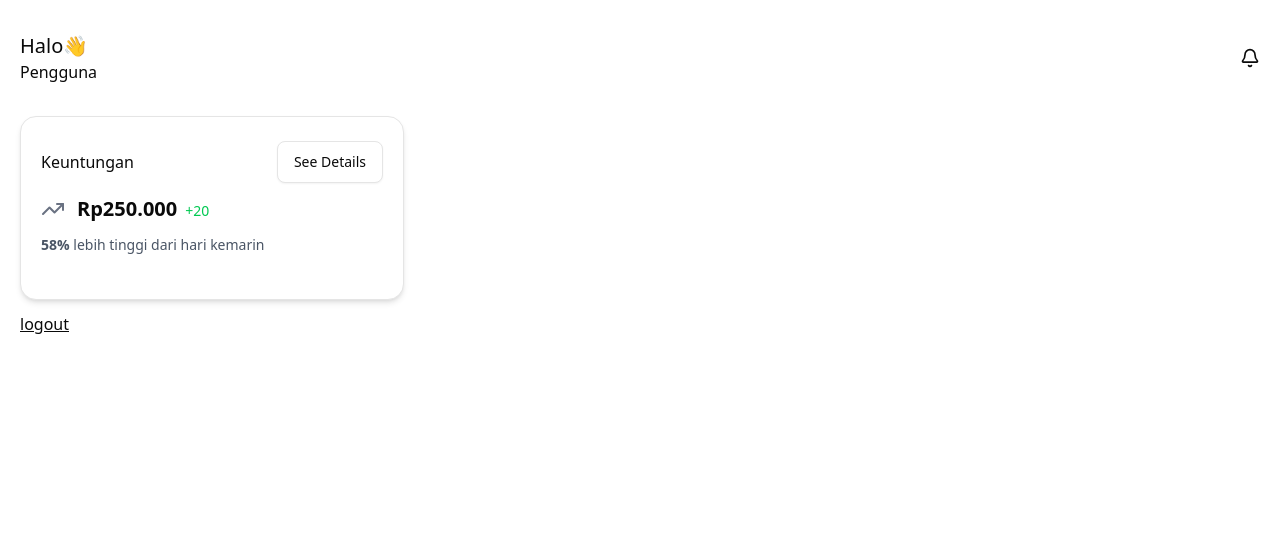
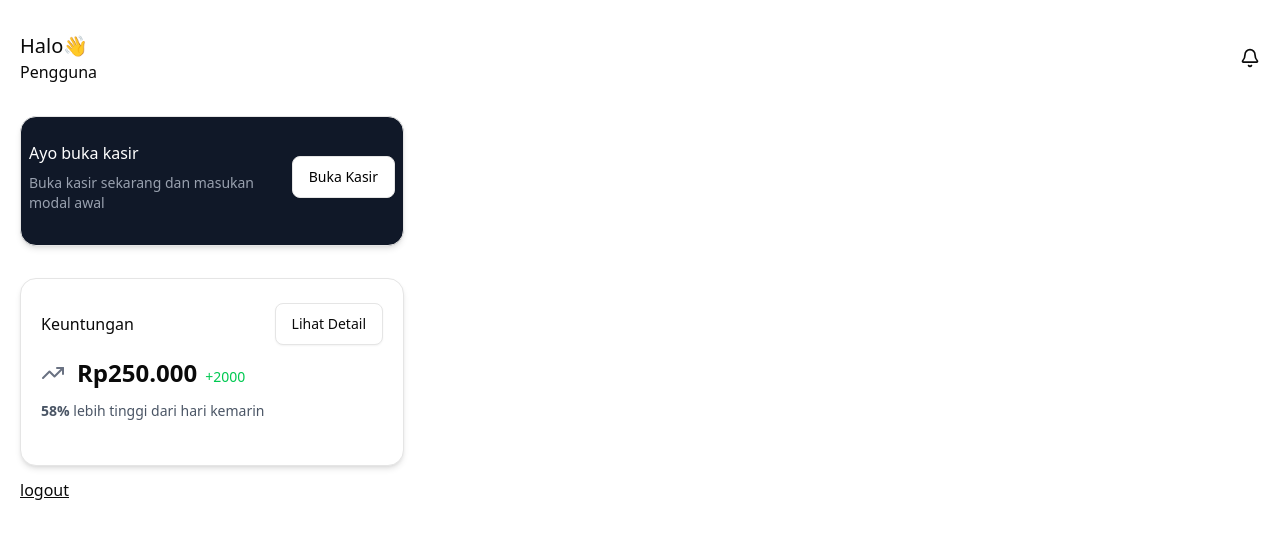
Before and after one commit to contactmadun/orbit-ui, a Vue app: page / in a window 1280 px wide. Shown: the top 538 px of the page. Built offline with nearby package versions, Linux system fonts and the light colour scheme; sample sign-in values are in the browser's storage.

Commit message:
add card open cashier

```diff
--- a/src/components/HomePage.vue
+++ b/src/components/HomePage.vue
@@ -45,20 +45,32 @@ const props = defineProps({
       </div>
       <Bell class="w-5 h-5 cursor-pointer" />
       </div>
+      <Card class="w-full max-w-sm shadow-md mt-5 rounded-2xl text-white bg-gray-900">
+        <CardContent class="px-2 pb-2 flex flex-col gap-3">
+          <!-- Header -->
+          <div class="flex justify-between items-center">
+            <div class="flex flex-col gap-2">
+              <h2 class="text-base font-medium">Ayo buka kasir</h2>
+              <p class="text-sm font-medium text-gray-400">Buka kasir sekarang dan masukan modal awal</p>
+            </div>
+            <Button variant="outline" size="sm" class="px-4 py-5 text-black">Buka Kasir</Button>
+          </div>
+        </CardContent>
+      </Card>
       <Card class="w-full max-w-sm shadow-md mt-5 rounded-2xl">
         <CardContent class="px-5 pb-5 flex flex-col gap-3">
           <!-- Header -->
           <div class="flex justify-between items-center">
             <h2 class="text-base font-medium">Keuntungan</h2>
-            <Button variant="outline" size="sm" class="px-4 py-5">See Details</Button>
+            <Button variant="outline" size="sm" class="px-4 py-5">Lihat Detail</Button>
           </div>
 
           <!-- Value -->
           <div class="flex items-center gap-3">
             <TrendingUp class="w-6 h-6 text-gray-500" />
             <div class="flex items-baseline gap-2">
-              <span class="text-xl font-bold">Rp250.000</span>
-              <span class="text-green-500 font-medium text-sm">+20</span>
+              <span class="text-2xl font-bold">Rp250.000</span>
+              <span class="text-green-500 font-medium text-sm">+2000</span>
             </div>
           </div>
 
```
